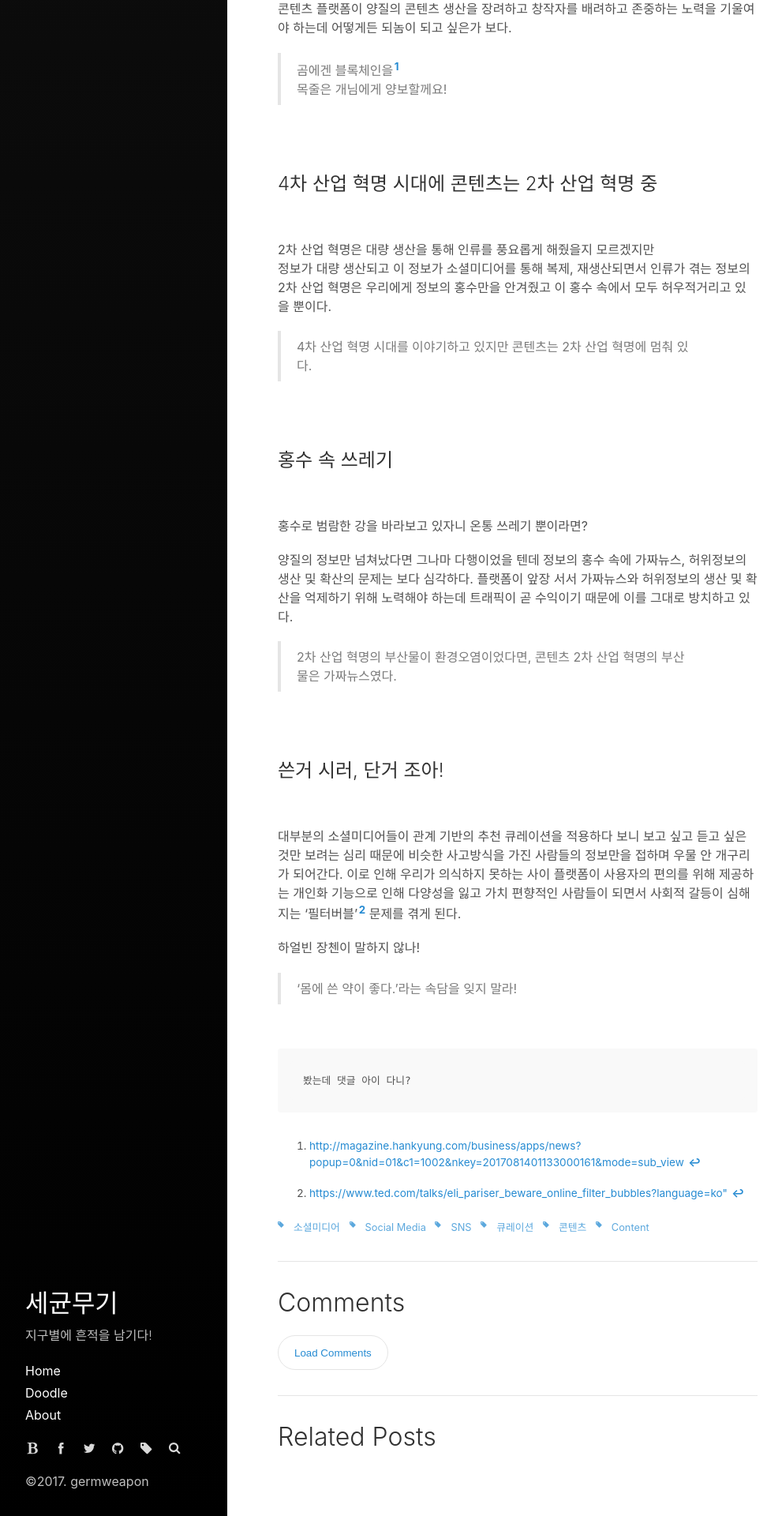
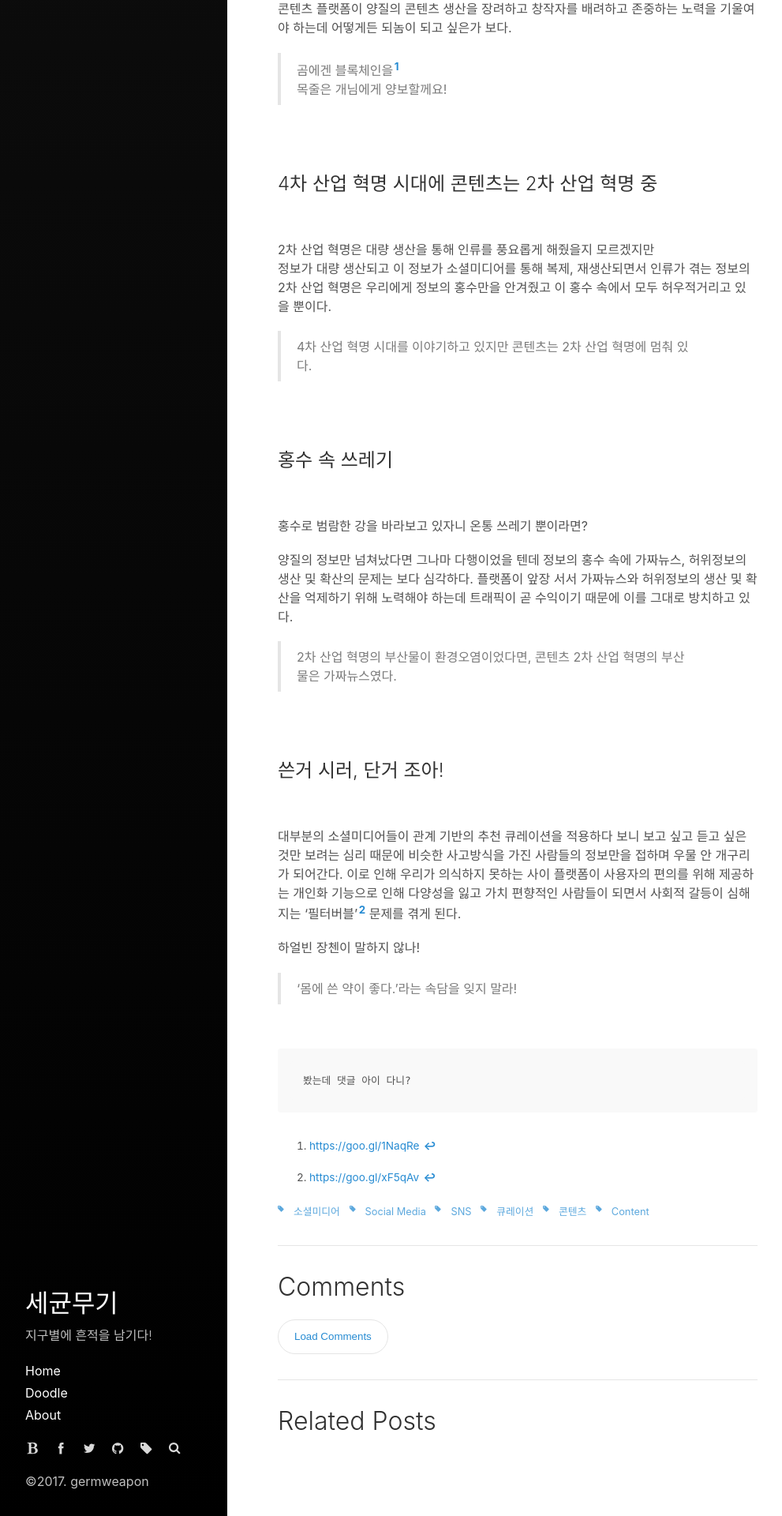
Before and after one commit to germweapon/germweapon.github.io, a Jekyll site: the page built from _posts/2017-06-01-콘텐츠와-콘텐츠-플랫폼에-대한-단상.md, in a window 1280 px wide. Shown: the part 1097-3017 px from the top of the page at 79% size, without its empty margins (0-991 px from the left). Built offline with Jekyll 4.4.1, drawn with Linux system fonts in a browser that asks for light colours; part of the change alters nothing that is shown.

Commit message:
some fix

```diff
--- a/_posts/2017-06-01-콘텐츠와-콘텐츠-플랫폼에-대한-단상.md
+++ b/_posts/2017-06-01-콘텐츠와-콘텐츠-플랫폼에-대한-단상.md
@@ -48,7 +48,7 @@ last_modified_at: 2017-11-04T12:00:00-05:00
 >곰에겐 블록체인을[^1]<br/>
 목줄은 개님에게 양보할께요!
 
-[^1]: <http://magazine.hankyung.com/business/apps/news?popup=0&nid=01&c1=1002&nkey=2017081401133000161&mode=sub_view>
+[^1]: <https://goo.gl/1NaqRe>
 <br/>
 <br/>
 ### 4차 산업 혁명 시대에 콘텐츠는 2차 산업 혁명 중
@@ -79,7 +79,7 @@ last_modified_at: 2017-11-04T12:00:00-05:00
 대부분의 소셜미디어들이 관계 기반의 추천 큐레이션을 적용하다 보니 보고 싶고 듣고 싶은 것만 보려는 심리 때문에 비슷한 사고방식을 가진 사람들의 정보만을 접하며 우물 안 개구리가 되어간다.
 이로 인해 우리가 의식하지 못하는 사이 플랫폼이 사용자의 편의를 위해 제공하는 개인화 기능으로 인해 다양성을 잃고 가치 편향적인 사람들이 되면서 사회적 갈등이 심해지는 '필터버블'[^2] 문제를 겪게 된다.
 
-[^2]: <https://www.ted.com/talks/eli_pariser_beware_online_filter_bubbles?language=ko">
+[^2]: <https://goo.gl/xF5qAv>
 
 하얼빈 장첸이 말하지 않나!
 
```
